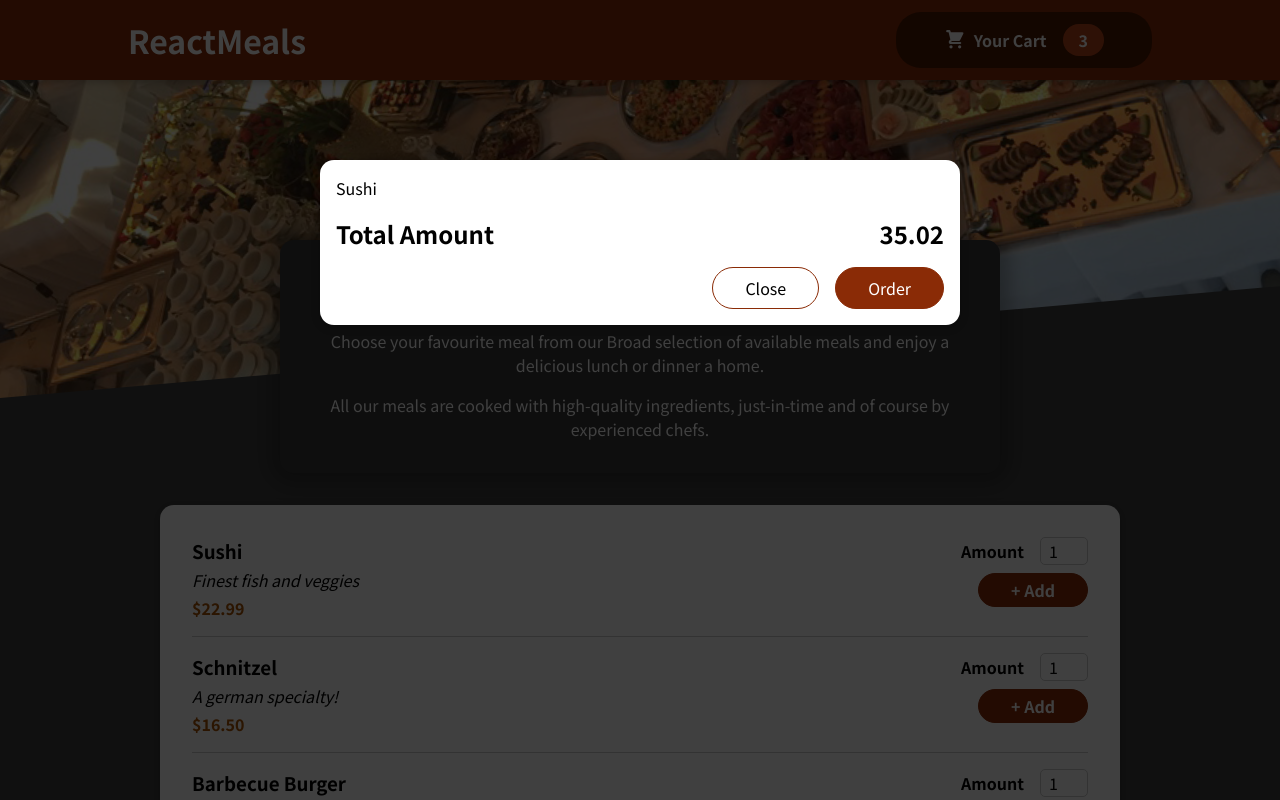
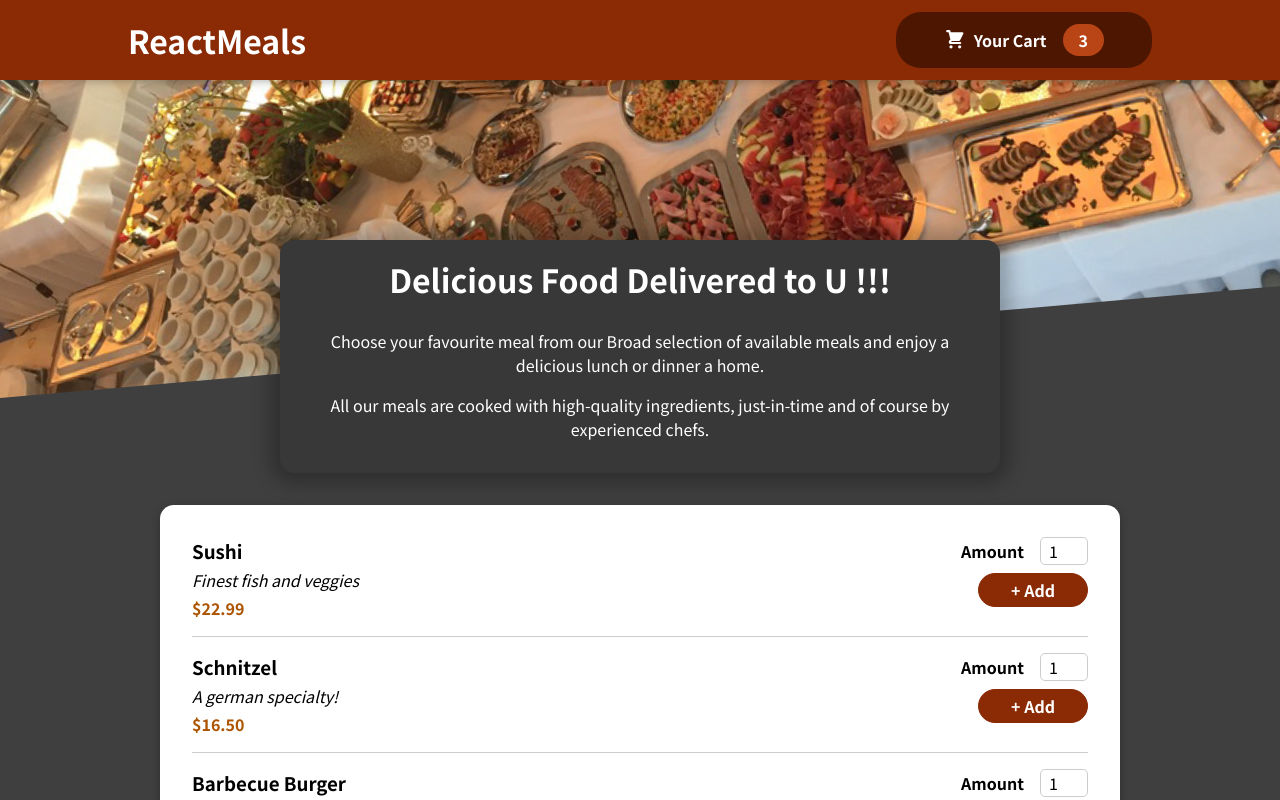
Before and after one commit to Surajkumar1992/React_FoodApp, a React (Create React App) app: page / in a window 1280 px wide. Shown: the top 800 px of the page. Built offline with nearby package versions, Linux system fonts and the light colour scheme.

Commit message:
Adding State to Cart Items

```diff
--- a/src/App.js
+++ b/src/App.js
@@ -1,18 +1,28 @@
-import React from "react";
+import React, { useState } from "react";
 import Cart from "./components/Cart/Cart";
 import Header from "./components/Layout/Header";
 import Meals from "./components/Meals/Meals";
+import CartProvider from "./store/CartProvider";
 
 function App() {
+  const [cartIsShown, setCartIsShown] = useState(false);
+
+  const showCartHandler = () => {
+    setCartIsShown(true)
+  };
+
+  const hideCartHandler = () => {
+    setCartIsShown(false);
+  };
 
   return (
-    <React.Fragment>
-      <Cart />
-      <Header />
+    <CartProvider>
+      {cartIsShown && <Cart onClose={hideCartHandler}/>}
+      <Header onShowCart={showCartHandler} />
       <main>
         <Meals />
       </main>
-    </React.Fragment>
+    </CartProvider>
   );
 }
 
--- a/src/components/Cart/Cart.js
+++ b/src/components/Cart/Cart.js
@@ -10,14 +10,14 @@
             )}
         </ul>;
 
-    return <Modal>
+    return <Modal onClick={props.onClose}>
             {cartitems}
             <div className={classes.total}>
                 <span>Total Amount</span>
                 <span>35.02</span>
             </div>
             <div className={classes.actions}>
-                <button className={classes['button-alt']}>Close</button>
+                <button className={classes['button-alt']} onClick={props.onClose}>Close</button>
                 <button className={classes.button}>Order</button>
             </div>
         </Modal>
--- a/src/components/Layout/Header.js
+++ b/src/components/Layout/Header.js
@@ -7,7 +7,7 @@
     return <React.Fragment>
         <header className={classes.header}>
             <h1>ReactMeals</h1>
-            <HeaderCartButton />
+            <HeaderCartButton onClick={props.onShowCart} />
         </header>
         <div className={classes['main-image']}>
             <img src={mealsImage} alt="A Table Full of Delicious Food" />
--- a/src/components/Layout/HeaderCartButton.js
+++ b/src/components/Layout/HeaderCartButton.js
@@ -1,9 +1,10 @@
 import React from "react";
 import CartIcon from "../Cart/CartIcon";
-import classes from './HeaderCartButton.module.css'
+import classes from './HeaderCartButton.module.css';
 
-const HeaderCartButton = props => {
-    return <button className={classes.button}>
+
+const HeaderCartButton = (props) => {
+    return <button className={classes.button} onClick={props.onClick}>
         <span className={classes.icon}>
             <CartIcon />
         </span>
--- a/src/components/UI/Modal.js
+++ b/src/components/UI/Modal.js
@@ -5,7 +5,7 @@
 
 
 const Backdrop = (props) => {
-    return <div className={classes.backdrop} />
+    return <div className={classes.backdrop} onClick={props.onClick}/>
 };
 
 const ModalOverLay = (props) => {
@@ -21,7 +21,7 @@
 const Modal = props => {
     return (
         <React.Fragment>
-            {ReactDOM.createPortal(<Backdrop />, portalElement )}
+            {ReactDOM.createPortal(<Backdrop onClick={props.onClick} />, portalElement )}
             {ReactDOM.createPortal(<ModalOverLay>{props.children}</ModalOverLay>, portalElement )}
         </React.Fragment>
     );
--- /dev/null
+++ b/src/store/CartProvider.js
@@ -0,0 +1,24 @@
+import React from "react";
+
+import CartContext from "./cart-context";
+
+
+const CartProvider = props => {
+
+    const AddItemToCartHandler = item => {};
+    const removeItemFromCartHandler = id => {};
+
+    const cartContext = {
+        item: [],
+        totalAmount: 0,
+        addItem: AddItemToCartHandler,
+        removeItem: removeItemFromCartHandler
+    };
+
+    return <CartContext.Provider value={cartContext}>
+        {props.children}
+    </CartContext.Provider>
+};
+
+
+export default CartProvider;
--- /dev/null
+++ b/src/store/cart-context.js
@@ -0,0 +1,10 @@
+import React from "react";
+
+const CartContext = React.createContext({
+    items: [],
+    amount: 0,
+    addItem: (item) => {},
+    removeItem: (id) => {}
+});
+
+export default CartContext;
```
